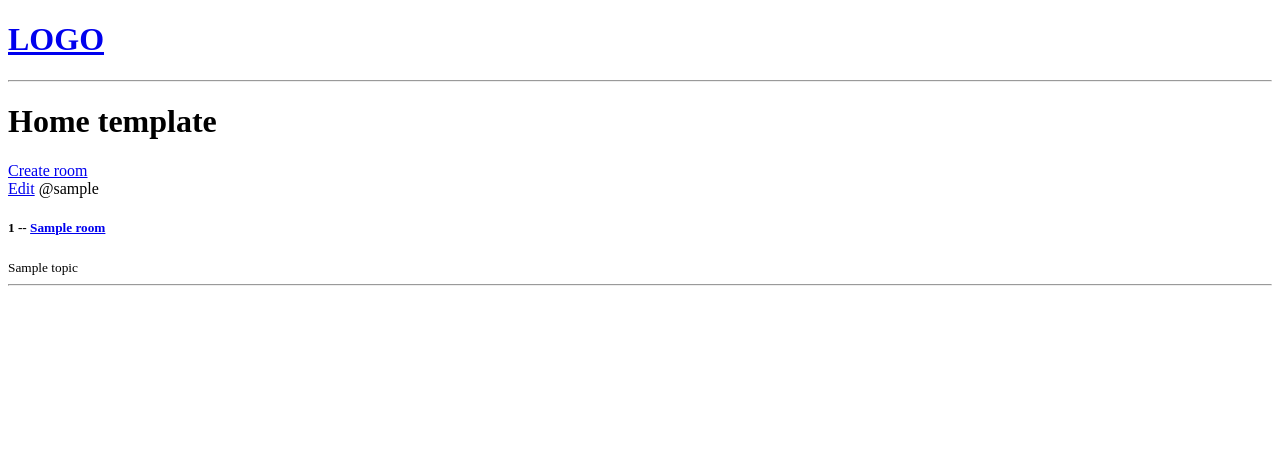
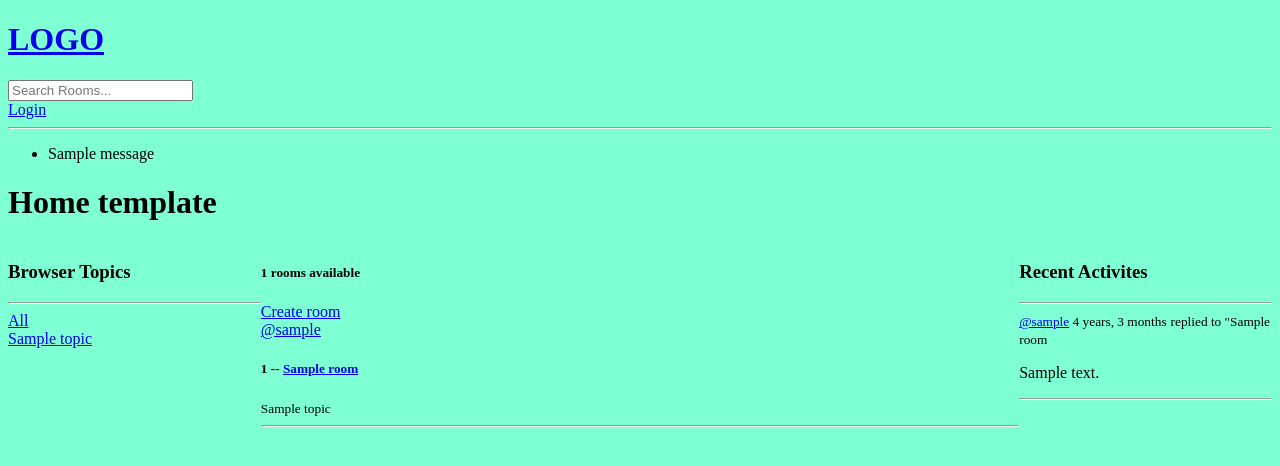
Before and after one commit to archibold/django-forum, a Django app: page / in a window 1280 px wide. Shown: the top 466 px of the page. Run offline with Django 5.2, Linux system fonts and the light colour scheme; tables that the repository leaves empty hold one stand-in row (values such as "Sample post"); one stand-in notice (Sample message) is shown.

Commit message:
add rest of functionalities

```diff
--- a/base/forms.py
+++ b/base/forms.py
@@ -6,3 +6,4 @@ class  RoomForm(ModelForm):
     class Meta:
         model = Room
         fields = '__all__'
+        exclude = ['host', 'participants']
--- a/base/models.py
+++ b/base/models.py
@@ -15,7 +15,7 @@ class Room(models.Model):
     topic = models.ForeignKey(Topic, on_delete=models.SET_NULL, null=True)
     name = models.CharField(max_length=200)
     description = models.TextField(null=True, blank=True)
-    # participants =
+    participants = models.ManyToManyField(User, related_name='participants', blank=True)
     updated = models.DateTimeField(auto_now=True)
     created = models.DateTimeField(auto_now_add=True)
 
@@ -33,5 +33,8 @@ class Message(models.Model):
     updated = models.DateTimeField(auto_now=True)
     created = models.DateTimeField(auto_now_add=True)
 
+    class Meta:
+        ordering = ['-updated', '-created']
+
     def __str__(self):
         return self.body[0:50]
--- /dev/null
+++ b/base/templates/base/activity_component.html
@@ -0,0 +1,16 @@
+<h3>Recent Activites</h3>
+<hr />
+{% for message in room_messages %}
+<div>
+    <small
+        ><a href="{% url 'user-profile' message.user.id%}">@{{message.user}}</a>
+        {{message.updated|timesince}}</small
+    >
+    <small> replied to "{{message.room}}</small>
+    <p>{{message}}</p>
+    {% if request.user == message.user %}
+    <a href="{% url 'delete-message' message.id%}">Delete</a>
+    {% endif %}
+    <hr />
+</div>
+{% endfor %}
--- /dev/null
+++ b/base/templates/base/feed_component.html
@@ -0,0 +1,15 @@
+{% for room in rooms %}
+<div>
+    {% if request.user == room.host%}
+    <a href="{% url 'update-room' room.id %}">Edit</a>
+    <a href="{% url 'delete-room' room.id %}">Delete</a>
+    {% endif %}
+    <a href="{% url 'user-profile' room.host.id %}">@{{room.host.username}}</a>
+    <h5>
+        {{room.id}} --
+        <a href="{% url 'room' room.id %}">{{room.name}}</a>
+    </h5>
+    <small>{{room.topic.name}}</small>
+    <hr />
+</div>
+{% endfor %}
--- a/base/templates/base/home.html
+++ b/base/templates/base/home.html
@@ -1,20 +1,19 @@
-{% extends 'main.html' %}
+{% extends 'main.html' %} {% block content %}
+<h1>Home template</h1>
 
-{% block content %}
-    <h1>Home template</h1>
-
-<div>
-    <a href="{% url 'create-room'%}">Create room</a>
+<style>
+    .home-container {
+        display: grid;
+        grid-template-columns: 1fr 3fr 1fr;
+    }
+</style>
+<div class="home-container">
+    <div>{% include 'base/topics_component.html' %}</div>
     <div>
-        {% for room in rooms %}
-            <div>
-                <a href="{% url 'update-room' room.id%}">Edit</a>
-                <span>@{{room.host.username}}</span>
-                <h5>{{room.id}} -- <a href="{% url 'room' room.id %}">{{room.name}}</a></h5>
-                <small>{{room.topic.name}}</small>
-                <hr>
-            </div>
-        {% endfor %}
+        <h5>{{room_count}} rooms available</h5>
+        <a href="{% url 'create-room' %}">Create room</a>
+        <div>{% include 'base/feed_component.html' %}</div>
     </div>
+    <div>{% include 'base/activity_component.html' %}</div>
 </div>
 {% endblock %}
--- /dev/null
+++ b/base/templates/base/topics_component.html
@@ -0,0 +1,11 @@
+<h3>Browser Topics</h3>
+<hr />
+<div>
+    <a href="{% url 'home' %}">All</a>
+</div>
+
+{% for topic in topics %}
+<div>
+    <a href="{% url 'home' %}?q={{topic.name}}">{{topic.name}}</a>
+</div>
+{% endfor %}
--- a/base/urls.py
+++ b/base/urls.py
@@ -2,8 +2,17 @@ from django.urls import path
 from . import views
 
 urlpatterns = [
+    path('login/', views.loginPage, name="login"),
+    path('logout/', views.logoutPage, name="logout"),
+    path('register/', views.registerPage, name="register"),
+
     path('', views.home, name="home"),
+
+    path('profile/<str:pk>/', views.userProfile, name="user-profile"),
+
     path('room/<str:pk>/', views.room, name="room"),
     path('create-room/', views.createRoom, name="create-room"),
     path('update-room/<str:pk>/', views.updateRoom, name="update-room"),
+    path('delete-room/<str:pk>/', views.deleteRoom, name="delete-room"),
+    path('delete-message/<str:pk>/', views.deleteMessage, name="delete-message"),
 ]
--- a/base/views.py
+++ b/base/views.py
@@ -1,5 +1,12 @@
 from django.shortcuts import render, redirect
-from .models import Room
+from django.http import HttpResponse
+from django.contrib.auth.decorators import login_required
+from django.db.models import Q
+from django.contrib.auth.models import User
+from django.contrib import messages
+from django.contrib.auth import authenticate, login, logout
+from django.contrib.auth.forms import UserCreationForm
+from .models import Room, Topic, Message
 from .forms import RoomForm
 # Create your views here.
 
@@ -9,34 +16,117 @@ from .forms import RoomForm
 #     {'id': 3, 'name': 'Learn photography'},
 # ]
 
+def loginPage(request):
+    page = 'login'
+    if request.user.is_authenticated:
+        return redirect('home')
+
+    if request.method == 'POST':
+        username = request.POST.get('username').lower()
+        password = request.POST.get('password')
+
+        try:
+            user = User.objects.get(username=username)
+        except:
+            messages.error(request, 'User does not exist')
+
+        user = authenticate(request, username=username, password=password)
+
+        if user is not None:
+            login(request, user)
+            return redirect('home')
+        else:
+            messages.error(request, 'Username or password is incorrect')
+
+    context = {'page': page}
+    return render(request, 'base/login_register.html', context)
+
+
+def logoutPage(request):
+    logout(request)
+    return redirect('home')
+
+def registerPage(request):
+    page = 'register'
+
+    if request.method == 'POST':
+        form = UserCreationForm(request.POST)
+        if form.is_valid():
+            user = form.save(commit=False)
+            user.username = user.username.lower()
+            user.save()
+            login(request, user)
+            return redirect('home')
+        else:
+            messages.error(request, 'An error occured during registration')
+
+    form = UserCreationForm()
+    context = {'form': form, 'page': page}
+    return render(request, 'base/login_register.html', context)
 
 def home(request):
-    rooms = Room.objects.all()
-    context = {'rooms': rooms}
+    q = request.GET.get('q') if request.GET.get('q') != None else ''
+    rooms = Room.objects.filter(
+        Q(topic__name__icontains = q) |
+        Q(name__icontains = q) |
+        Q(description__icontains = q)
+    )
+    room_count = rooms.count()
+    topics = Topic.objects.all()
+    room_messages = Message.objects.filter(Q(room__topic__name__icontains = q))
+
+    context = {'rooms': rooms, 'topics': topics, 'room_count': room_count, 'room_messages': room_messages}
     return render(request, 'base/home.html', context)
 
 
 def room(request, pk):
     room = Room.objects.get(id=pk)
-    context = {'room': room}
+    room_messages = room.message_set.all().order_by('-created')
+    participants = room.participants.all()
+
+    if request.method == 'POST' and request.user is not None:
+        message = Message.objects.create(
+            user=request.user,
+            room= room,
+            body = request.POST.get('body')
+        )
+        room.participants.add(request.user)
+        return redirect('room', pk=room.id)
+
+    context = {'room': room, 'room_messages': room_messages, 'participants': participants}
     return render(request, 'base/room.html', context)
 
+def userProfile(request, pk):
+    user = User.objects.get(id=pk)
+    rooms = user.room_set.all()
+    room_messages = user.message_set.all()
+    topics = Topic.objects.all()
 
+    context = {'user': user, 'rooms': rooms, 'topics': topics, 'room_messages': room_messages}
+    return render(request, 'base/profile.html', context)
+
+@login_required(login_url='login')
 def createRoom(request):
     form = RoomForm()
 
     if request.method == 'POST':
         form = RoomForm(request.POST)
         if form.is_valid():
-            form.save()
+            room = form.save(commit=False)
+            room.host = request.user
+            room.save()
             return redirect('home')
 
     context = {'form': form}
     return render(request, 'base/room_form.html', context)
 
+@login_required(login_url='login')
 def updateRoom(request, pk):
     room = Room.objects.get(id=pk)
     form = RoomForm(instance=room)
+
+    if request.user != room.host :
+        return HttpResponse('You are not allowed here')
 
     if request.method == 'POST':
         form = RoomForm(request.POST, instance=room)
@@ -46,3 +136,28 @@ def updateRoom(request, pk):
 
     context = {'form': form}
     return render(request, 'base/room_form.html', context)
+
+@login_required(login_url='login')
+def deleteRoom(request, pk):
+    room = Room.objects.get(id=pk)
+
+    if request.user != room.host :
+        return HttpResponse('You are not allowed here')
+
+    if request.method == 'POST':
+        room.delete()
+        return redirect('home')
+    return render(request, 'base/delete.html', {'obj': room})
+
+@login_required(login_url='login')
+def deleteMessage(request, pk):
+    print(request)
+    message = Message.objects.get(id=pk)
+
+    if request.user != message.user :
+        return HttpResponse('You are not allowed here')
+
+    if request.method == 'POST':
+        message.delete()
+        return redirect('room', pk=message.room.id)
+    return render(request, 'base/delete.html', {'obj': message})
--- /dev/null
+++ b/static/styles/main.css
@@ -0,0 +1,3 @@
+body {
+    background-color: aquamarine;
+}
--- a/studybud/settings.py
+++ b/studybud/settings.py
@@ -121,6 +121,11 @@ USE_TZ = True
 
 STATIC_URL = 'static/'
 
+STATICFILES_DIRS = [
+    BASE_DIR / 'static'
+]
+
+
 # Default primary key field type
 # https://docs.djangoproject.com/en/5.0/ref/settings/#default-auto-field
 
--- a/templates/main.html
+++ b/templates/main.html
@@ -1,11 +1,22 @@
 <!DOCTYPE html>
+{% load static %}
 <html lang="en">
 <head>
     <meta charset="UTF-8">
     <title>Dj-Forum</title>
+    <meta name="viewport" content="width=device-width, initial-scale=1">
+    <link rel="stylesheet" type="text/css" media="screen" href="{% static 'styles/main.css' %}">
 </head>
 <body>
     {% include 'navbar.html' %}
+
+    {% if messages %}
+        <ul class="messages">
+            {% for message in messages %}
+            <li{% if message.tags %} class="{{ message.tags }}"{% endif %}>{{ message }}</li>
+            {% endfor %}
+        </ul>
+    {% endif %}
 
     {% block content %}
 
--- a/templates/navbar.html
+++ b/templates/navbar.html
@@ -1,4 +1,15 @@
 <a href="/">
     <h1>LOGO</h1>
 </a>
-<hr>
+
+<form method="GET" action="{% url 'home' %}">
+    <input type="text" name="q" placeholder="Search Rooms..." />
+</form>
+{% if request.user.is_authenticated %}
+<p>Hello {{request.user}}</p>
+<a href="{% url 'logout'%}">Logout</a>
+{% else %}
+
+<a href="{% url 'login'%}">Login</a>
+{% endif %}
+<hr />
```
Also changed, not shown: base/templates/base/delete.html (added, +8 -0 lines), base/templates/base/login_register.html (added, +29 -0 lines), base/templates/base/profile.html (added, +15 -0 lines), base/templates/base/room.html (+51 -3 lines), base/migrations/0003_alter_room_options_room_participants.py (added).
